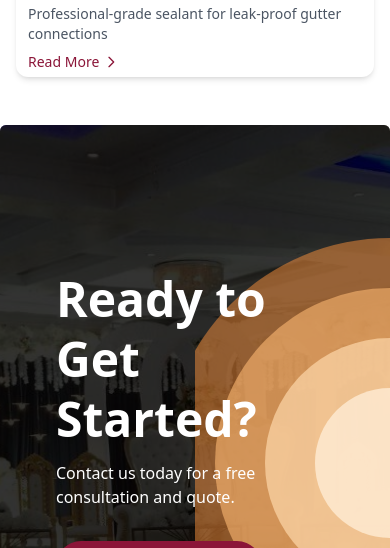
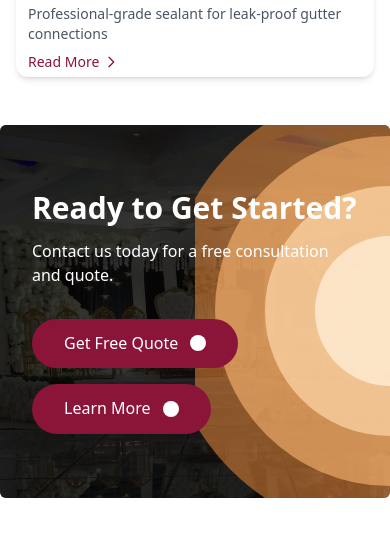
Before and after one commit to letan-chr/gutter, a Next.js app: page / in a window 390 px wide. Shown: the part 9340-9888 px from the top of the page. Built offline with nearby package versions, Linux system fonts and the light colour scheme; no server answers; a web font is replaced by a local one.

Commit message:
Refactor Cta component for improved responsiveness and visual hierarchy. Adjusted padding for better spacing, updated heading sizes for enhanced readability, and ensured consistent styling across different screen sizes.

```diff
--- a/components/sections/Cta.tsx
+++ b/components/sections/Cta.tsx
@@ -19,7 +19,7 @@ const Cta: React.FC = () => {
   const data = getSectionData<CtaData>('cta', lang);
 
   return (
-    <section className="w-full py-12 lg:py-12 mx-auto rounded-md overflow-hidden text-white relative">
+    <section className="w-full py-6 sm:py-8 md:py-10 lg:py-12 mx-auto rounded-md overflow-hidden text-white relative">
       {/* Background Image for the card */}
       <div className="absolute inset-0 w-full h-full">
         <div className="relative w-full h-full">
@@ -44,8 +44,8 @@ const Cta: React.FC = () => {
       </div>
 
       {/* Content */}
-      <div className="px-14 py-24 relative z-10 max-w-[550px]">
-        <h1 className="text-5xl font-extrabold leading-tight text-white">{data.title}</h1>
+      <div className="px-8 py-10 relative z-10 max-w-[550px]">
+        <h1 className="text-3xl sm:text-4xl md:text-5xl lg:text-6xl font-extrabold leading-tight text-white">{data.title}</h1>
         <p className="mt-3 text-base text-white">
           {data.description}
         </p>
```
